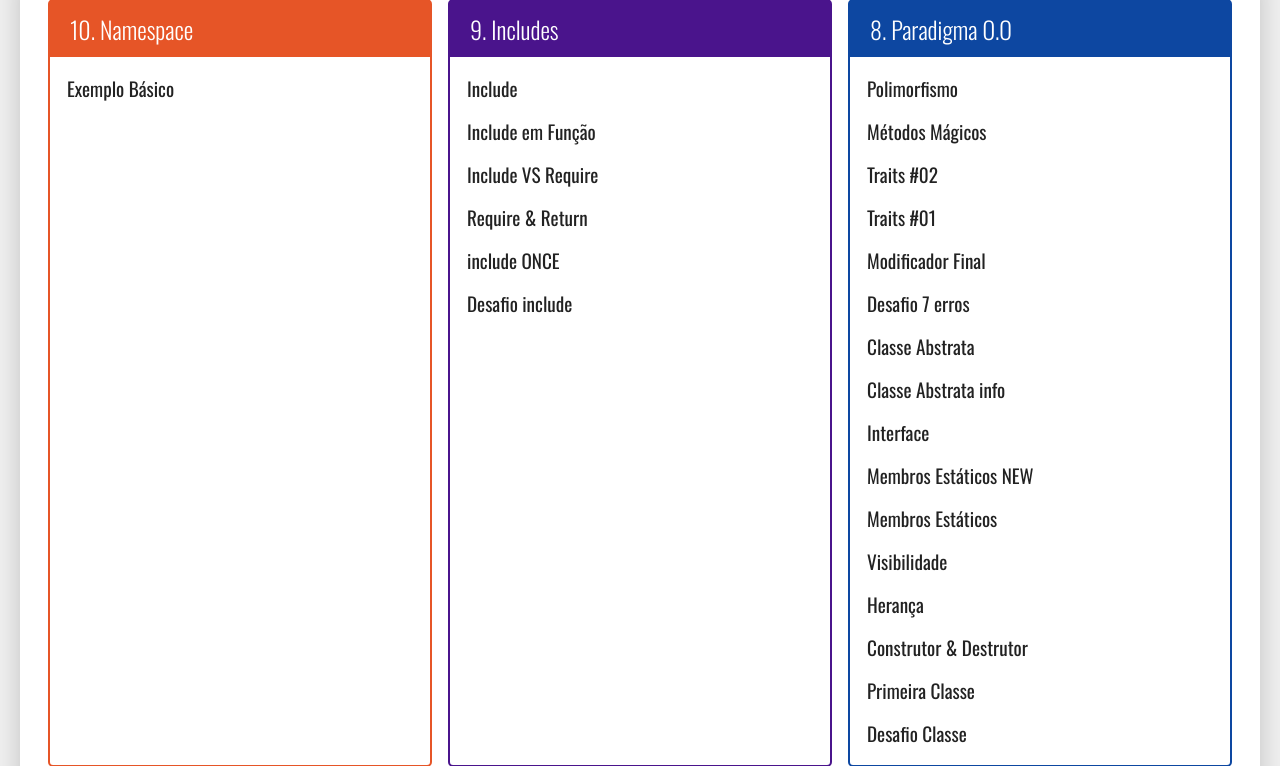
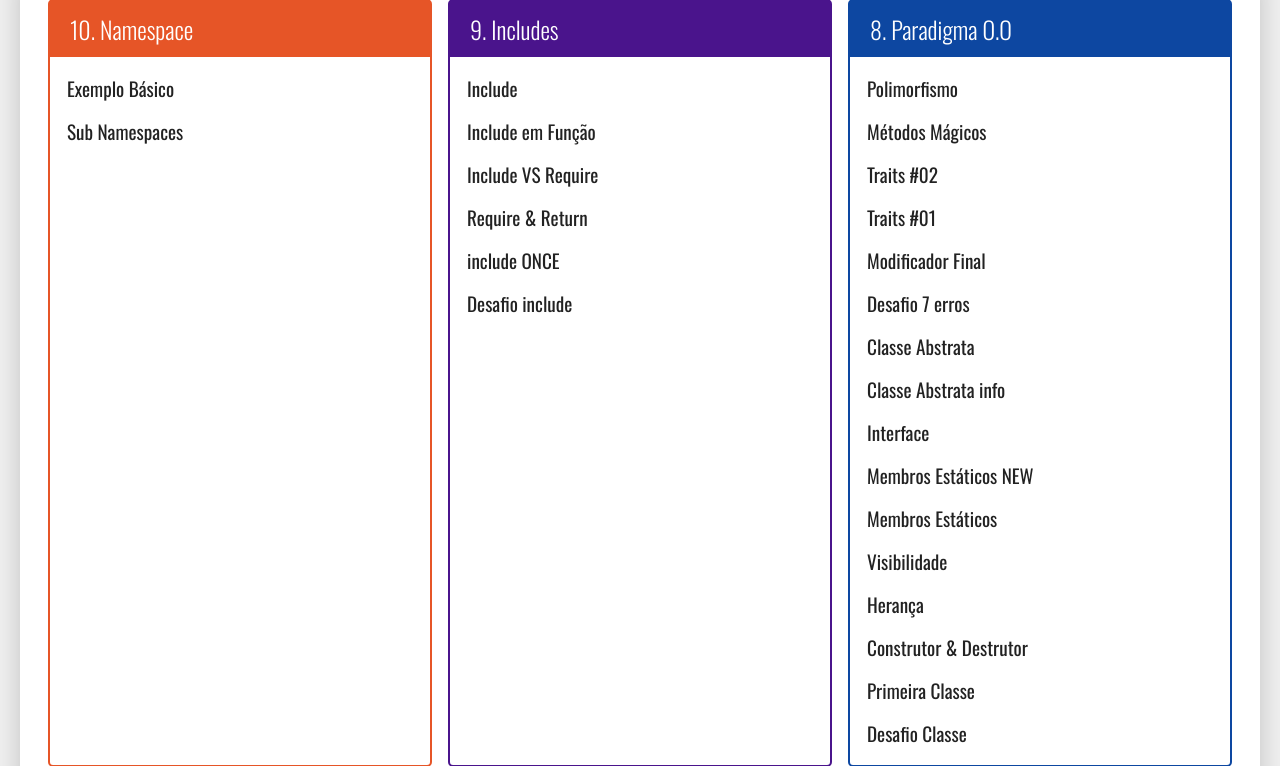
Before and after one commit to desenvolveronica/Exerc-cios-PHP, a PHP site: page / in a window 1280 px wide. Shown: the part 161-927 px from the top of the page. Run offline with PHP 8.4, Linux system fonts and the light colour scheme.

Commit message:
Sub Namespaces

```diff
--- a/menu.php
+++ b/menu.php
@@ -8,8 +8,13 @@
                               Exemplo Básico
                            </a>
                        </li>
+                       <li>
+                           <a href="exercicio.php?dir=namespace&file=sub_namespaces">
+                              Sub Namespaces
+                           </a>
+                       </li>
                     </ul>
-          </div>
+            </div>
             <div class="modulo roxo-escuro">
                 <h3>9. Includes</h3>
                 <ul>
--- /dev/null
+++ b/namespace/sub_namespaces.php
@@ -0,0 +1 @@
+<div class="titulo">Sub-Namespace</div>
```
